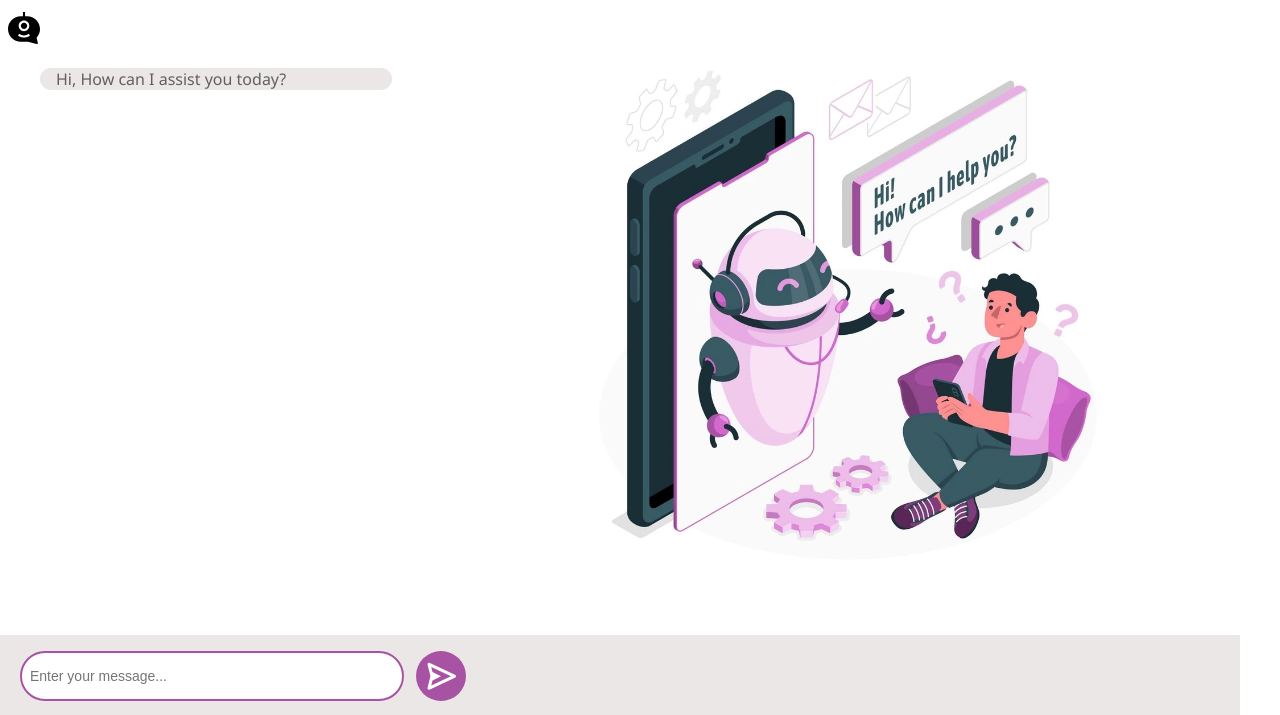
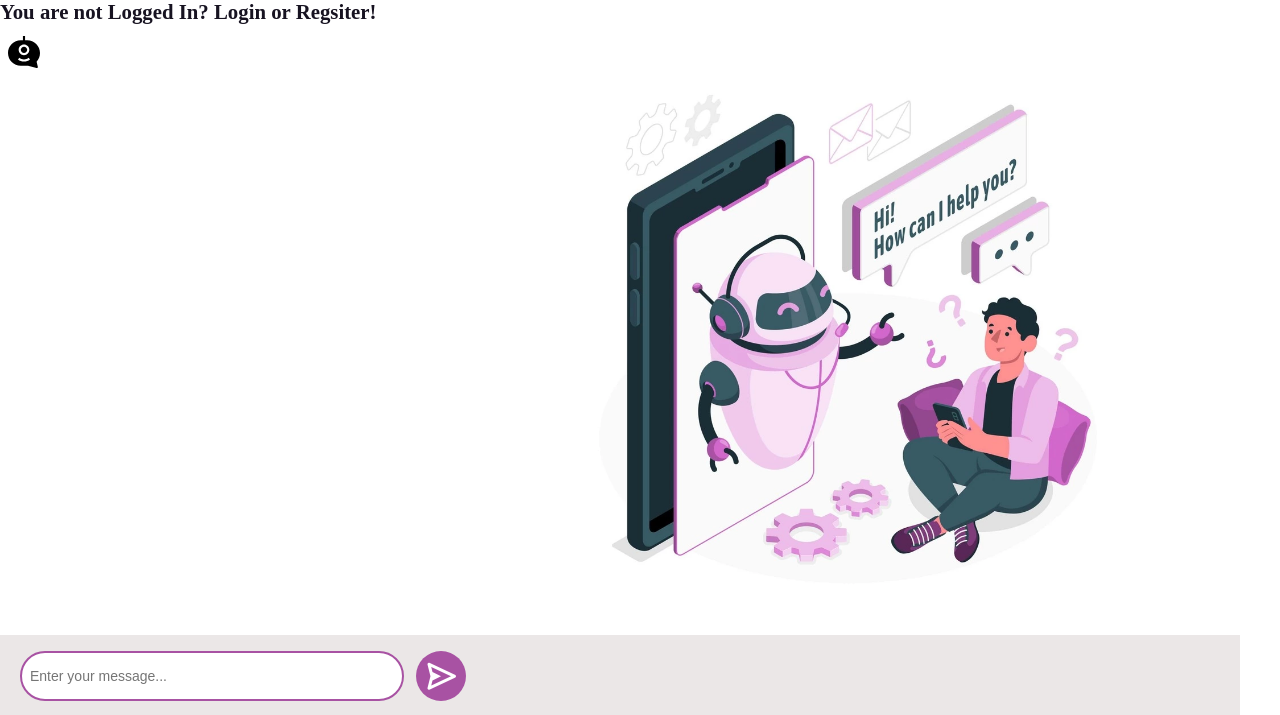
Before and after one commit to AmanSingh494/NyaySarathi, a Django app: page /vidura/ in a window 1280 px wide. Shown: the part 85-800 px from the top of the page. Run offline with Django 4.2, Linux system fonts and the light colour scheme.

Commit message:
fixed issues with openai api, vidura chatbot

```diff
--- a/templates/about.html
+++ b/templates/about.html
@@ -54,5 +54,5 @@
 {% endblock main %}
 
 {% block script %}
-<script src="{% script 'js/script.js' %}"></script>
+<script src="{% static 'js/script.js' %}"></script>
 {% endblock script %}
--- a/templates/contact.html
+++ b/templates/contact.html
@@ -76,5 +76,5 @@
 {% endblock main %}
 
 {% block script %}
-<script src="{% script 'js/script.js' %}"></script>
+<script src="{% static 'js/script.js' %}"></script>
 {% endblock script %}
--- a/templates/vidura.html
+++ b/templates/vidura.html
@@ -16,6 +16,15 @@
 
 <section class="home" id="home">
     <div class="container">
+
+        {% if user.is_authenticated  %}
+        <div class="user-intro"><b>Welcome, {{user.username}} </b> <a href="/logout">Logout</a></div>
+
+        {% else %}
+            <div class="user-intro"><b>You are not Logged In? Login or Regsiter! </b></div>
+        {% endif %}
+
+
     {% if error_message %}
     <div  id="error-message" class="error-message">
         <p> {{ error_message }} </p>
@@ -26,6 +35,7 @@
 
 
     {% endif %}
+
         <div class="bot-img">
             <img src="{% static 'img/chatbot.svg' %}" alt="Bot">
         </div>
@@ -33,13 +43,42 @@
         <div class="main-chat">
             <div class="chat-box">
 
-                    <div class="bot-message">
-                        <p>{{ greeting }}</p>
-                    </div>
-                    <div class="user-message" id="main-chbot">
-                        <!-- User messages will be displayed here -->
-                    </div>
+                    <ul class="message-list">
 
+                        {% for chat in chats  %}
+
+                        {% if chat.user == request.user %}
+
+                        <li class="message sent">
+                            <div class="message-text">
+                              <div class="message-sender">
+                                <b>You</b>
+                              </div>
+                              <div class="message-content">
+                                {{chat.message}}
+                              </div>
+                            </div>
+                          </li>
+
+                          <li class="message received">
+                            <div class="message-text">
+                              <div class="message-sender">
+                                <b>AI Chatbot</b>
+                              </div>
+                              <div class="message-content">
+                                {{chat.response}}
+                              </div>
+                            </div>
+                          </li>
+
+
+                        {% endif %}
+
+
+                        {% endfor %}
+
+
+                    </ul>
 
 
             </div>
@@ -53,9 +92,9 @@
             <div class="us-box-ins">
 
                 <div id="chatbox" class="mess-fm">
-                    <form id="chat-form" method="POST" action="">
+                    <form  class="message-form" id="chat-form" method="POST" action="">
                         {% csrf_token %}
-                        <input name="message" id="message" required type="text" placeholder="Enter your message...">
+                        <input class="message-input" name="message" id="message" required type="text" placeholder="Enter your message...">
                     </form>
                 </div>
                 <div id="mess-btn" class="mess-btn">
```
